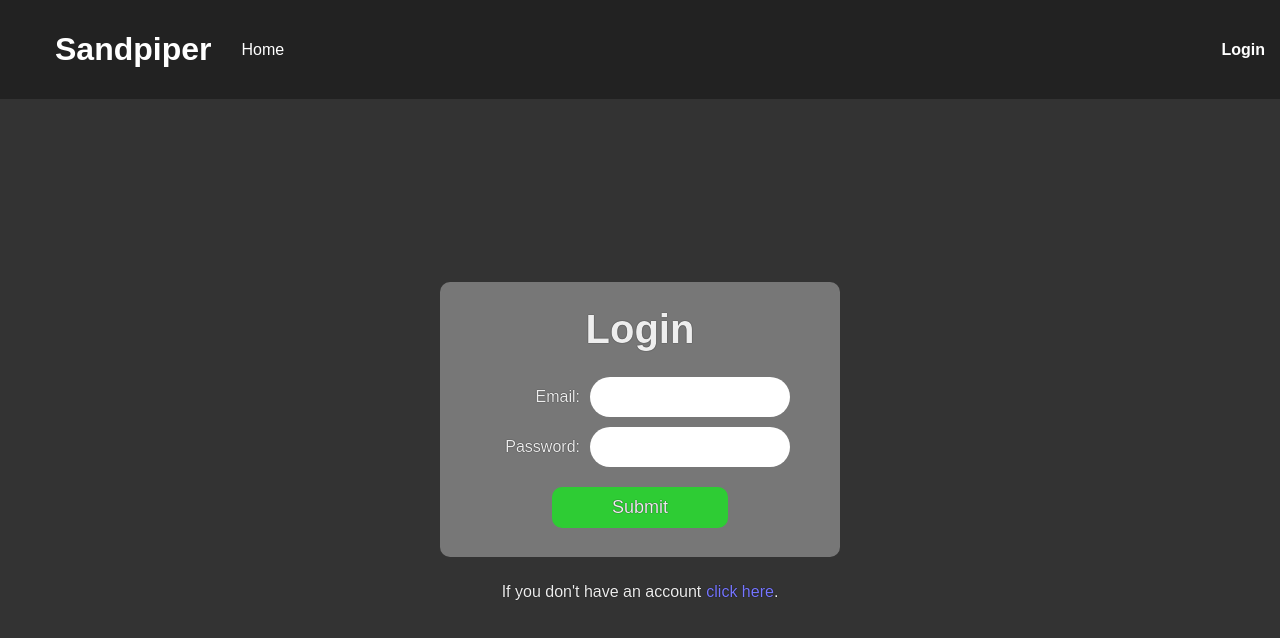
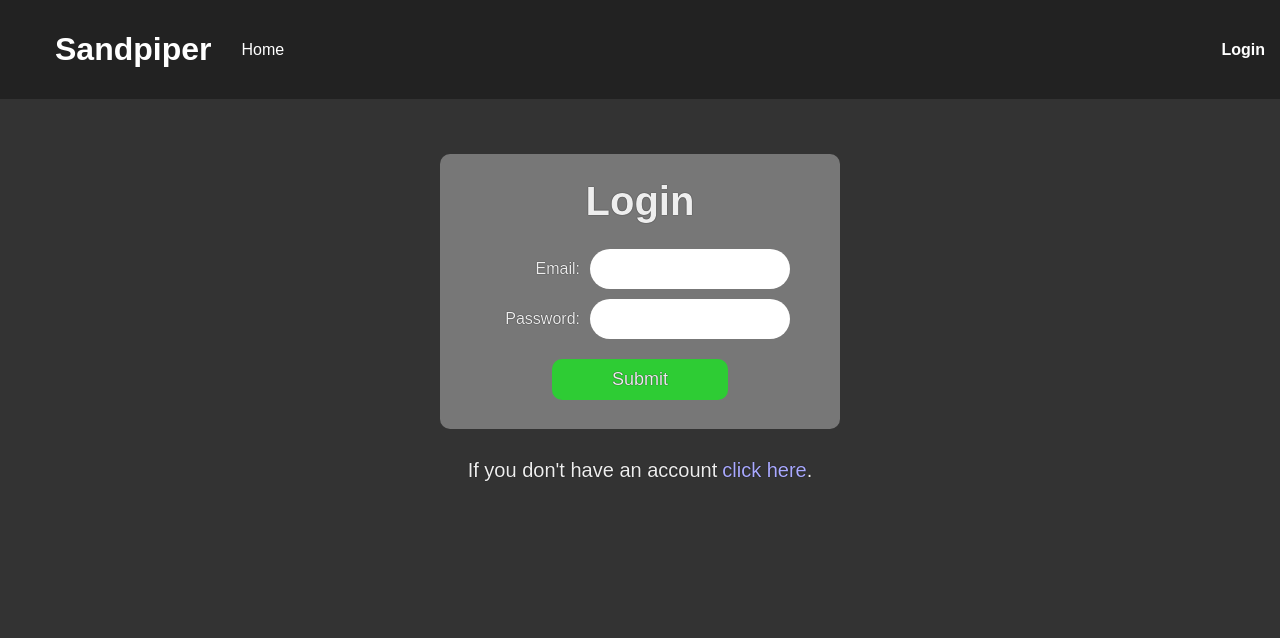
Before and after one commit to Olyve/SandPiper, a React (Create React App) app in the folder sandpiper-frontend/: page /login in a window 1280 px wide. Shown: the top 638 px of the page. Built offline with nearby package versions, Linux system fonts and the light colour scheme.

Commit message:
Minor tweaks with profile and login

```diff
--- a/sandpiper-frontend/src/components/Auth/Auth.css
+++ b/sandpiper-frontend/src/components/Auth/Auth.css
@@ -11,10 +11,12 @@
   flex-direction: row;
   height: 60px;
   text-shadow: 0 0 1px black;
+  font-size: 20px;
+  margin-bottom: 20%;
 }
 
 .message a {
-  color: #77f;
+  color: #aaf;
   text-decoration: none;
   margin-top: 16px;
   margin-bottom: 16px;
--- a/sandpiper-frontend/src/components/Profile/Profile.css
+++ b/sandpiper-frontend/src/components/Profile/Profile.css
@@ -22,7 +22,7 @@
     border-radius: 25px;
     background-color: #2a2a2a;
     color: white;
-    height: 50%;
+    margin: 20px 5px;
 }
 
     .profile-button-container button{
```
